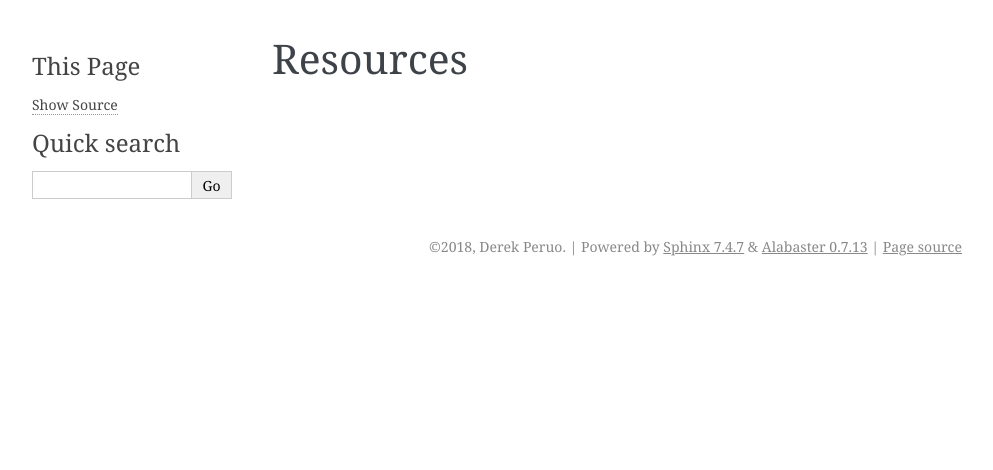
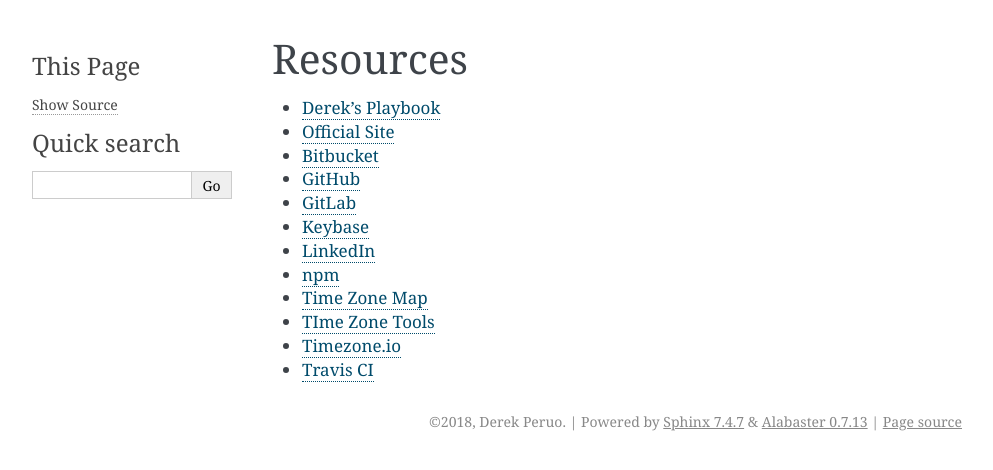
Before and after one commit to dperuo/about-me, a Sphinx documentation site: the page built from docs/resources.rst, in a window 1280 px wide. Shown: the top 470 px of the page, without its empty margins (148-1141 px from the left). Built offline with Sphinx 7.4.7, drawn with Linux system fonts in a browser that asks for light colours.

Commit message:
Use bullet list and links

```diff
--- a/docs/resources.rst
+++ b/docs/resources.rst
@@ -1,18 +1,31 @@
 Resources
 ---------
+
+- `Derek's Playbook <playbook>`_
+- `Official Site <http://derekperuo.net>`_
+- `Bitbucket <https://bitbucket.org/dperuo>`_
+- `GitHub <https://github.com/dperuo>`_
+- `GitLab <https://gitlab.com/dperuo>`_
+- `Keybase <https://keybase.io/derekperuo>`_
+- `LinkedIn <https://www.linkedin.com/in/derekperuo/>`_
+- `npm <https://www.npmjs.com/~dperuo>`_
+- `Time Zone Map <timezones>`_
+- `TIme Zone Tools <http://bit.ly/dp-tzt>`_
+- `Timezone.io <https://timezone.io/people/5ad9fb24692c6f23d94646eb>`_
+- `Travis CI <https://travis-ci.org/dperuo>`_
 
 .. .. toctree::
 ..     :titlesonly:
 
-    Derek's Playbook <playbook>
-    Official Site <http://derekperuo.net>
-    Bitbucket <https://bitbucket.org/dperuo>
-    GitHub <https://github.com/dperuo>
-    GitLab <https://gitlab.com/dperuo>
-    Keybase <https://keybase.io/derekperuo>
-    LinkedIn <https://www.linkedin.com/in/derekperuo/>
-    npm <https://www.npmjs.com/~dperuo>
-    Time Zone Map <timezones>
-    TIme Zone Tools <http://bit.ly/dp-tzt>
-    Timezone.io <https://timezone.io/people/5ad9fb24692c6f23d94646eb>
-    Travis CI <https://travis-ci.org/dperuo>
+..     Derek's Playbook <playbook>
+..     Official Site <http://derekperuo.net>
+..     Bitbucket <https://bitbucket.org/dperuo>
+..     GitHub <https://github.com/dperuo>
+..     GitLab <https://gitlab.com/dperuo>
+..     Keybase <https://keybase.io/derekperuo>
+..     LinkedIn <https://www.linkedin.com/in/derekperuo/>
+..     npm <https://www.npmjs.com/~dperuo>
+..     Time Zone Map <timezones>
+..     TIme Zone Tools <http://bit.ly/dp-tzt>
+..     Timezone.io <https://timezone.io/people/5ad9fb24692c6f23d94646eb>
+..     Travis CI <https://travis-ci.org/dperuo>
```
